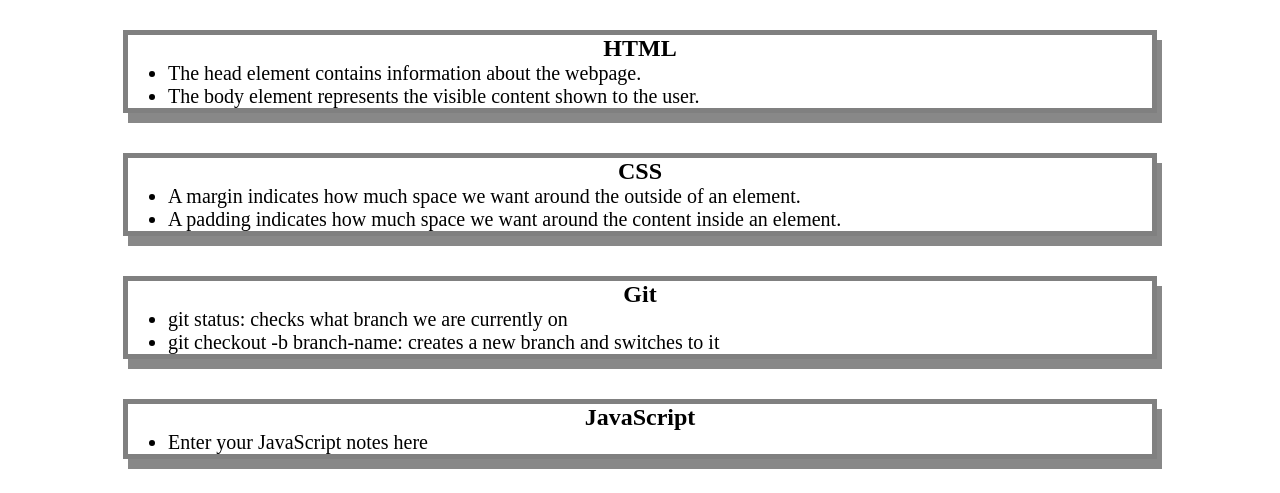
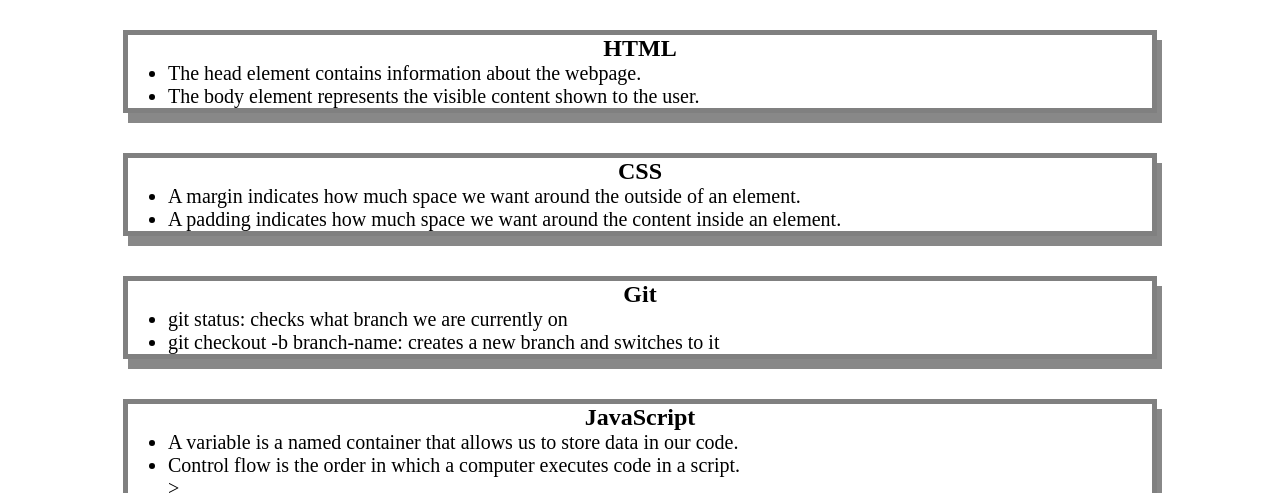
Before and after one commit to MattProis/prework-study-guide, a plain HTML site: page index.html in a window 1280 px wide. Shown: the part 130-623 px from the top of the page. Drawn offline with Linux system fonts and the light colour scheme.

Commit message:
fixed feature/add-js commit error

```diff
--- a/index.html
+++ b/index.html
@@ -44,7 +44,8 @@
       <section class="card" id="javascript-section">
         <h2>JavaScript</h2>
         <ul>
-          <li>Enter your JavaScript notes here</li>
+         <li>A variable is a named container that allows us to store data in our code.</li>
+          <li>Control flow is the order in which a computer executes code in a script.</li>>
         </ul>
       </section>
 
```
